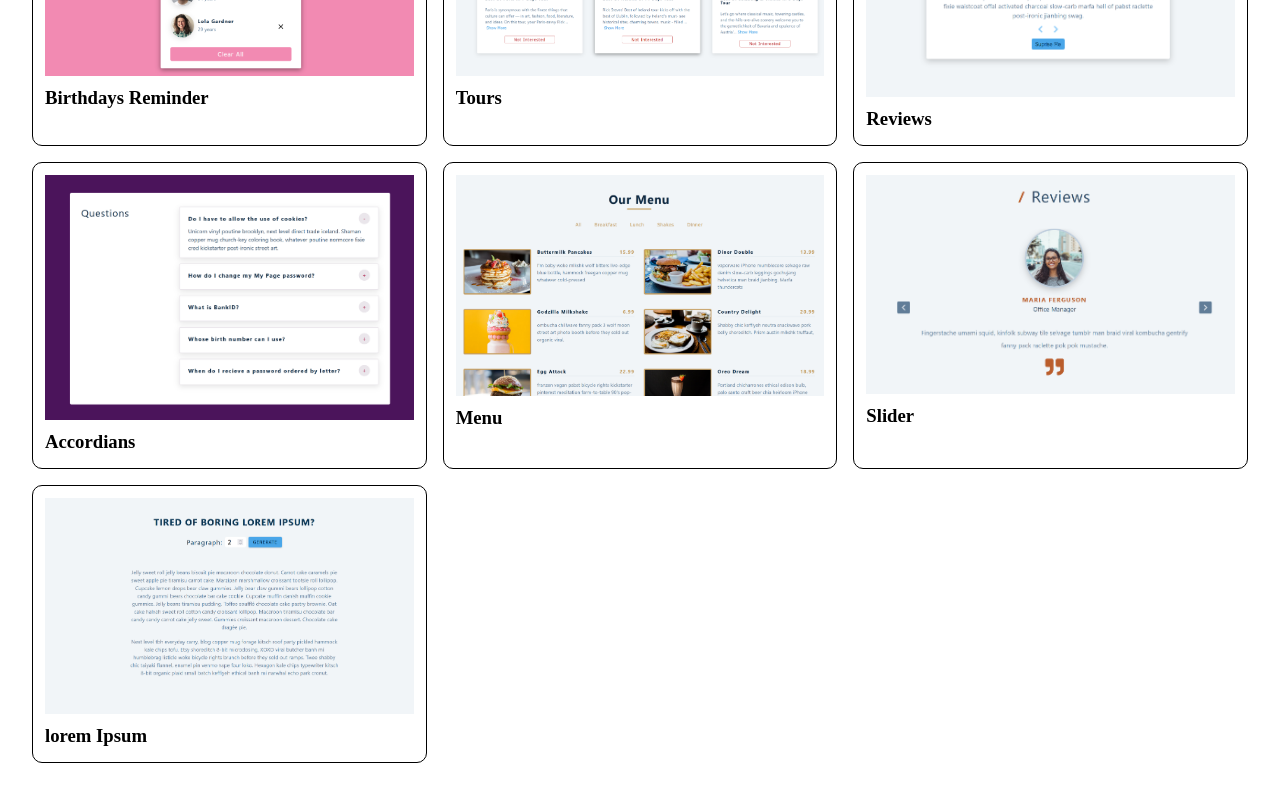
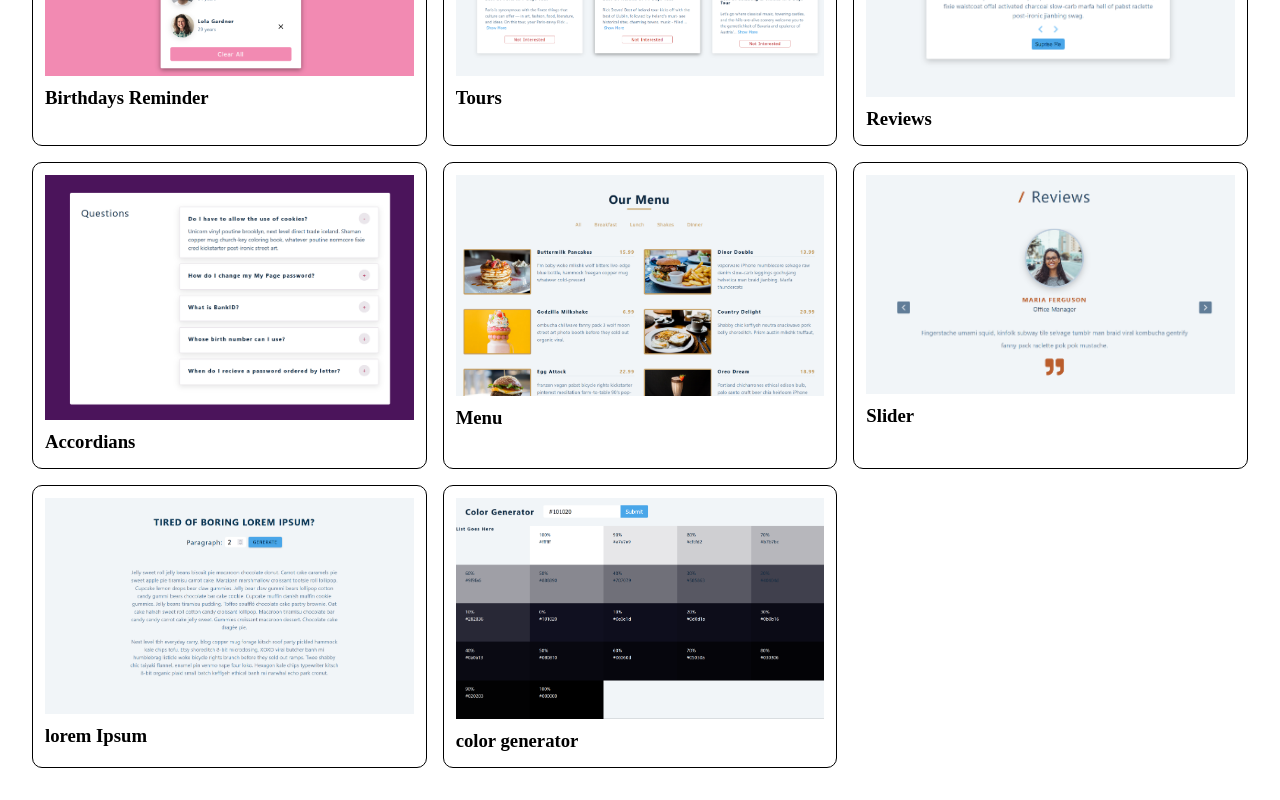
Before and after one commit to XshubhamG/React-Mini-Projects-Dashboard, a React (Vite) app: page / in a window 1280 px wide. Shown: the part 716-1516 px from the top of the page. Built offline with nearby package versions, Linux system fonts and the light colour scheme.

Commit message:
added 9th project

```diff
--- a/src/data/data.js
+++ b/src/data/data.js
@@ -5,6 +5,7 @@ import img4 from '../images/04-Accordians.png';
 import img5 from '../images/05-Menu.png';
 import img7 from "../images/07-Slider.png";
 import img8 from "../images/08-lorem-ipsum.png";
+import img9 from "../images/09-color-generator.png"
 
 
 const projects = [
@@ -49,6 +50,12 @@ const projects = [
         img: img8,
         url: "https://08-project-react.surge.sh",
         title: "lorem Ipsum",
+    },
+    {
+        id: '09',
+        img: img9,
+        url: "https://09-project-react.surge.sh",
+        title: "color generator",
     }
 ]
 
```
Also changed, not shown: src/images/09-color-generator.png (added).
